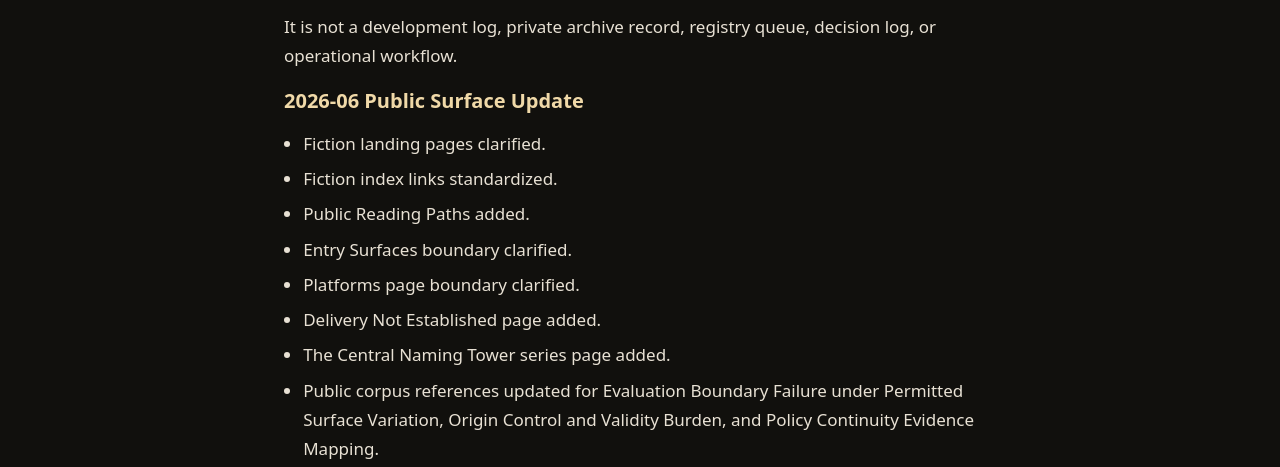
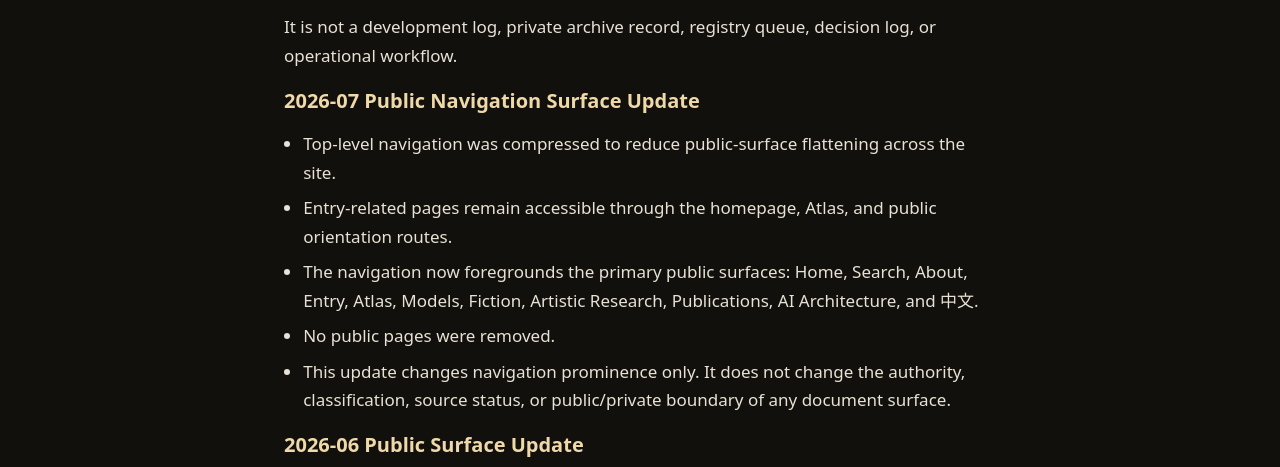
Before and after one commit to metawritingecology/metawritingecology-site, an Astro site: page /site-notes in a window 1280 px wide. Shown: the part 297-764 px from the top of the page. Built offline with nearby package versions, Linux system fonts and the light colour scheme; Astro itself is replaced by a stand-in of ours.

Commit message:
Update site-notes.md

```diff
--- a/src/pages/site-notes.md
+++ b/src/pages/site-notes.md
@@ -9,6 +9,14 @@ description: Public-facing notes about updates to the Meta-Writing Ecology websi
 This page records public-facing website updates for Meta-Writing Ecology.
 
 It is not a development log, private archive record, registry queue, decision log, or operational workflow.
+
+## 2026-07 Public Navigation Surface Update
+
+- Top-level navigation was compressed to reduce public-surface flattening across the site.
+- Entry-related pages remain accessible through the homepage, Atlas, and public orientation routes.
+- The navigation now foregrounds the primary public surfaces: Home, Search, About, Entry, Atlas, Models, Fiction, Artistic Research, Publications, AI Architecture, and 中文.
+- No public pages were removed.
+- This update changes navigation prominence only. It does not change the authority, classification, source status, or public/private boundary of any document surface.
 
 ## 2026-06 Public Surface Update
 
```
